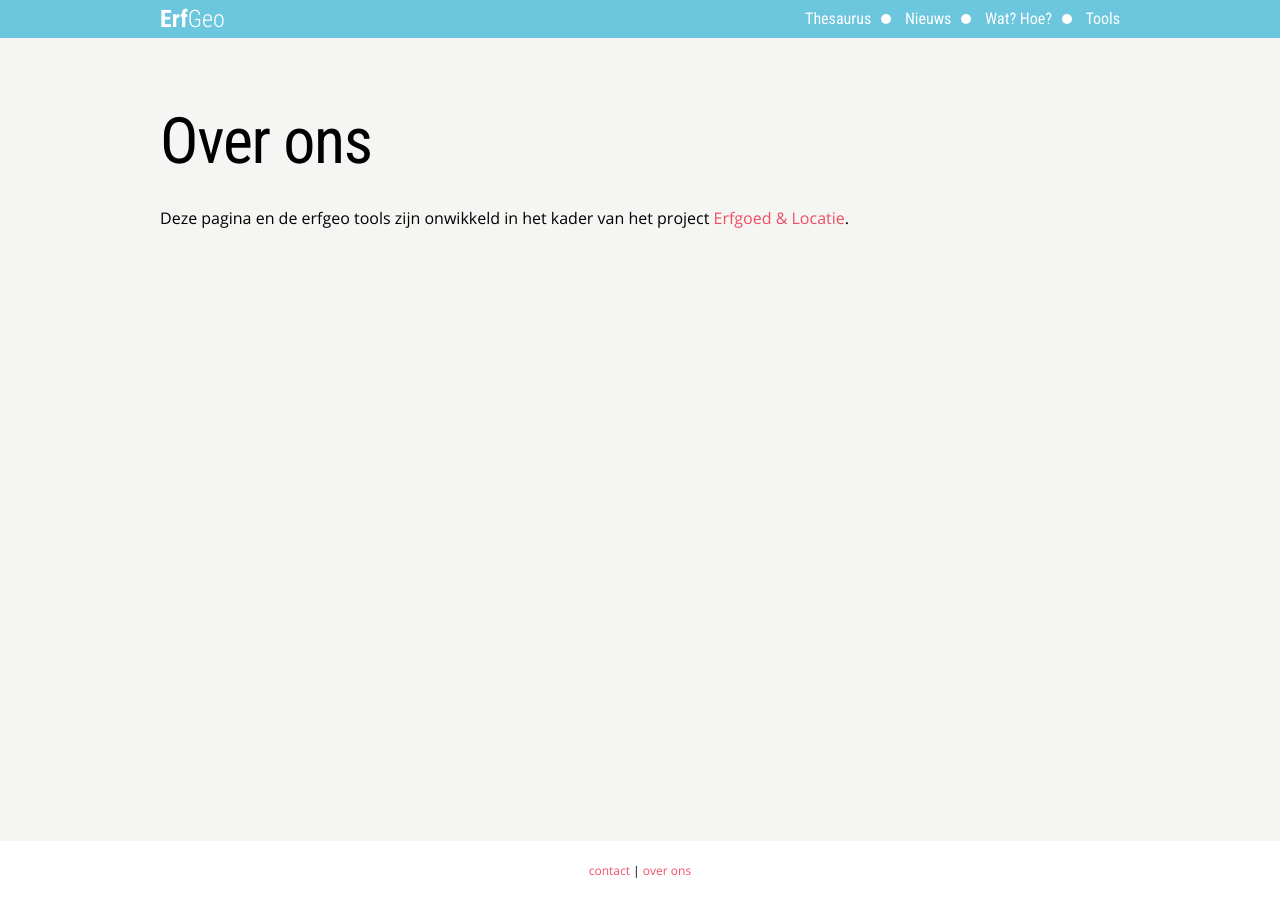
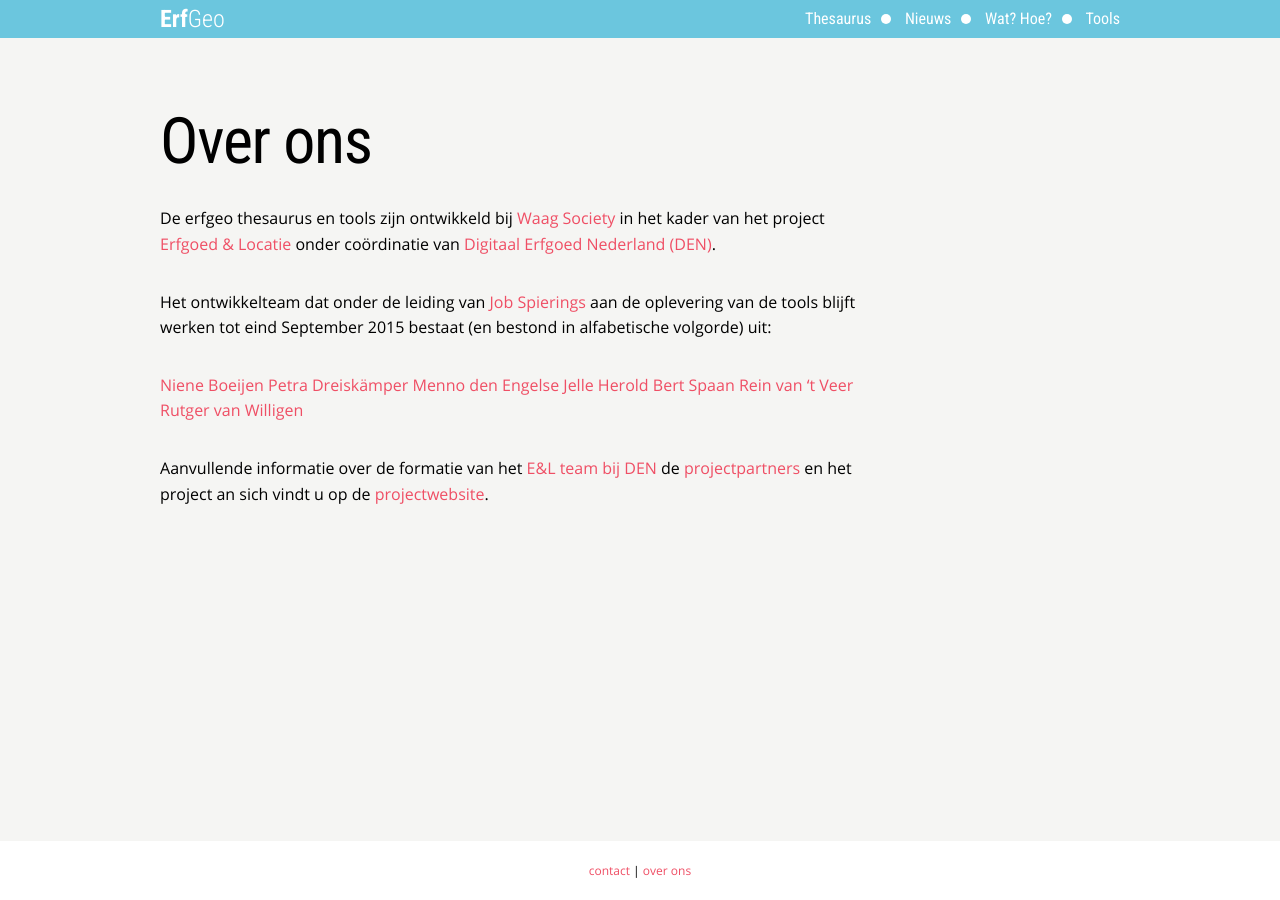
Before and after one commit to erfgoed-en-locatie/erfgoed-en-locatie.github.io, a Jekyll site: the page built from over-ons/index.md, in a window 1280 px wide. Built offline with Jekyll 4.4.1, drawn with Linux system fonts in a browser that asks for light colours; a script that is not in the unit is left out.

Commit message:
Update index.md

```diff
--- a/over-ons/index.md
+++ b/over-ons/index.md
@@ -3,4 +3,16 @@
 
 #Over ons
 
-Deze pagina en de erfgeo tools zijn onwikkeld in het kader van het project <a href="http://erfgoedenlocatie.nl/">Erfgoed & Locatie</a>.
+De erfgeo thesaurus en tools zijn ontwikkeld bij <a href="http://waag.org/">Waag Society</a> in het kader van het project <a href="http://erfgoedenlocatie.nl/">Erfgoed & Locatie</a> onder coördinatie van <a href="http://www.den.nl">Digitaal Erfgoed Nederland (DEN)</a>.
+
+Het ontwikkelteam dat onder de leiding van <a href="https://www.linkedin.com/profile/view?id=20264891">Job Spierings</a> aan de oplevering van de tools blijft werken tot eind September 2015 bestaat (en bestond in alfabetische volgorde) uit:
+
+<a href="https://www.linkedin.com/profile/view?id=100742746">Niene Boeijen</a>
+<a href="https://www.linkedin.com/profile/view?id=16877806">Petra Dreiskämper</a>
+<a href="https://www.linkedin.com/profile/view?id=23196350">Menno den Engelse</a>
+<a href="https://www.linkedin.com/profile/view?id=81500314">Jelle Herold</a>
+<a href="https://www.linkedin.com/profile/view?id=14866792">Bert Spaan</a>
+<a href="https://www.linkedin.com/profile/view?id=174235474">Rein van 't Veer</a>
+<a href="https://www.linkedin.com/profile/view?id=112363629">Rutger van Willigen</a>
+
+Aanvullende informatie over de formatie van het <a href="http://erfgoedenlocatie.nl/projectbeschrijving/projectteam/">E&L team bij DEN</a> de <a href="http://erfgoedenlocatie.nl/projectbeschrijving/partners/">projectpartners</a> en het project an sich vindt u op de <a href="http://erfgoedenlocatie.nl/projectbeschrijving/projectteam/">projectwebsite</a>.
```
